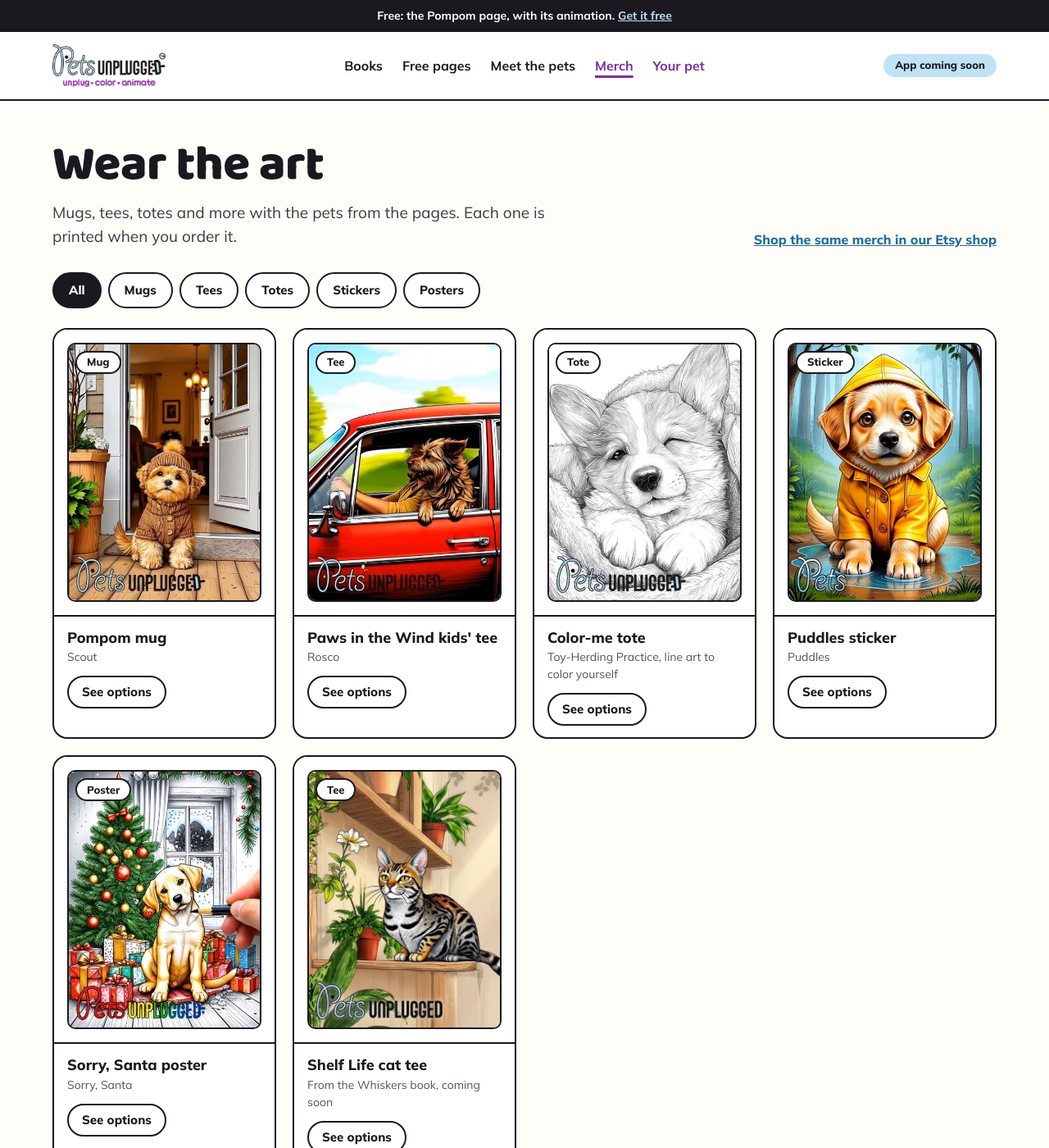
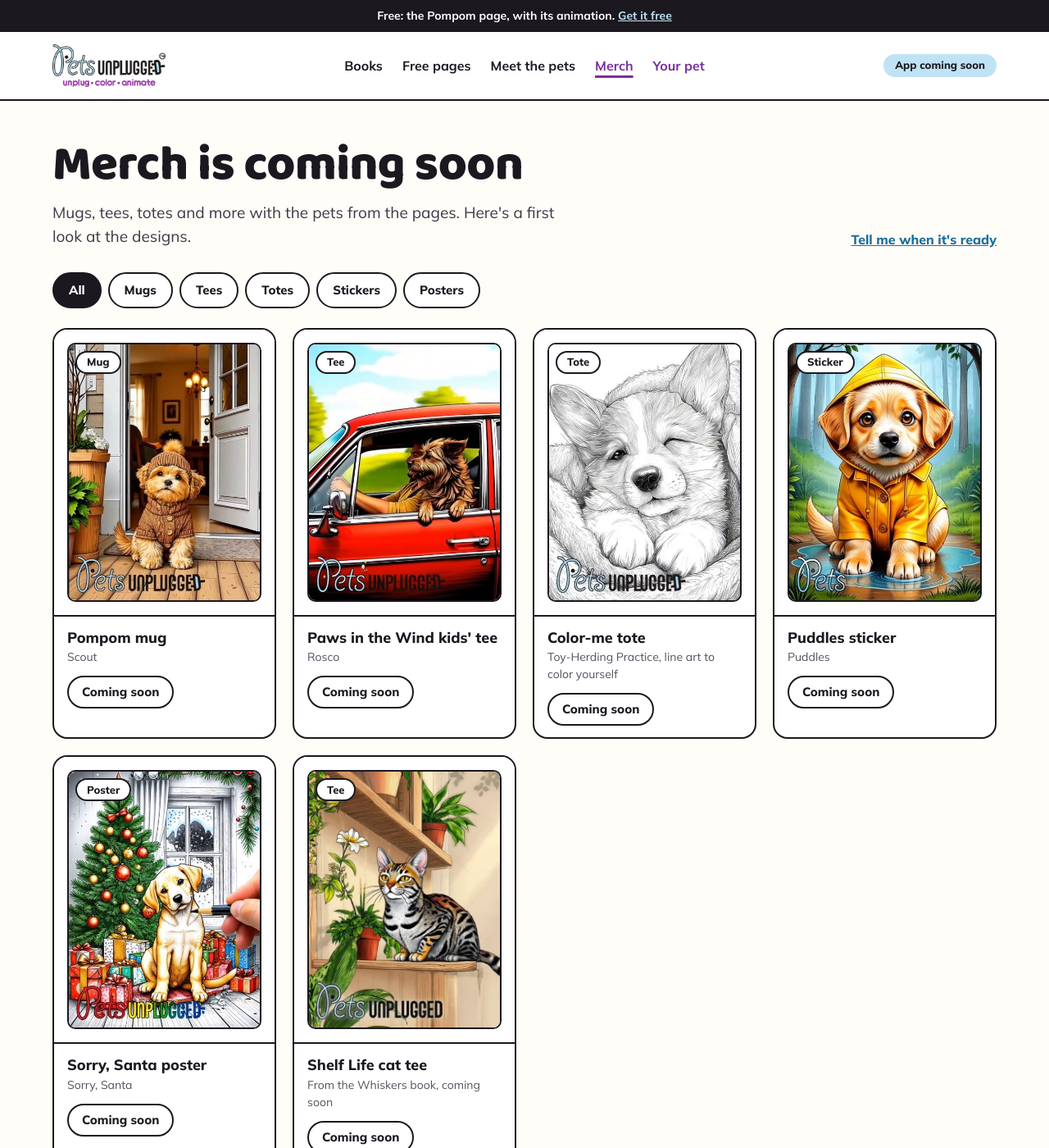
Before and after one commit to PetsUnpluggedArt/pets-unplugged.github.io, a Jekyll site: the page built from merchandise.html, in a window 1280 px wide and 1400 px high. Shown: the whole window at 82% size. Built offline with Jekyll 4.4.1, drawn with Linux system fonts in a browser that asks for light colours; some of the changed text lies outside the part shown.

Commit message:
Merch shows as coming soon until it's on Etsy; tidy two notes
- _config.yml: merch_live: false. A product with an etsy_url counts as live on its own.
- Merch page, home merch row and product pages: "Coming soon" and "Tell me when it's ready" instead of Etsy buy links and "checkout happens on Etsy".
- Books page: "Downloads are delivered instantly by Payhip" (was an internal note).
- Order form preview: dropped "Final permission wording is still being checked."

Co-Authored-By: Claude Opus 5.5 <noreply@anthropic.com>
Claude-Session: https://claude.ai/code/session_01QTfn3MeeCKDcg3vfMrQWiv

```diff
--- a/_config.yml
+++ b/_config.yml
@@ -32,6 +32,8 @@ form_recaptcha_key: "6LcBYSssAAAAAHyybuB7qBL--CJ-z1vhyNU13cFl"
 
 # Free gift: Pompom (PAWS page 1) with its animation, a free Payhip product that asks for an email.
 free_gift_url: "https://payhip.com/b/WMkrK"
+# Merch: false shows the designs as "coming soon". A product with an etsy_url is treated as live on its own.
+merch_live: false
 # ---------------------------------------------------------------------------
 
 prices:
--- a/_layouts/product.html
+++ b/_layouts/product.html
@@ -18,13 +18,13 @@ layout: default
       <p style="margin: 0; font-size: 17px; color: var(--text2)">{{ p.description }}</p>
       {% if p.sizes and p.sizes.size > 0 %}<div><span class="b">Sizes:</span> {{ p.sizes | join: ", " }}</div>{% endif %}
       <div class="row">
-        <a class="btn" href="{% if p.etsy_url != '' %}{{ p.etsy_url }}{% else %}{{ site.links.etsy }}{% endif %}">Shop it on Etsy</a>
+        {% if p.etsy_url != '' %}<a class="btn" href="{{ p.etsy_url }}">Shop it on Etsy</a>{% else %}<a class="btn" href="/#contact">Tell me when it's ready</a>{% endif %}
         {% if dog %}<a class="btn2" href="{{ dog.url }}">The coloring page</a>{% endif %}
       </div>
       <div class="page pad stack small" style="gap: 6px; padding: 18px 20px">
         <div><b>Printed when you order.</b> Shipping time is shown at checkout.</div>
         {% if p.story == 'scout' %}<div><b>The story behind it:</b> <a href="/story/scout/">Scout, episode 1</a>. The coloring page is {{ site.prices.single_page }}.</div>{% elsif dog %}<div><b>The page behind it:</b> <a href="{{ dog.url }}">{{ dog.card_title }}</a>, PAWS page {{ dog.n }}.</div>{% endif %}
-        <div class="muted">Checkout on this site is coming soon. For now, merch is sold through our Etsy shop.</div>
+        {% if p.etsy_url != '' %}<div class="muted">Checkout on this site is coming soon. For now, merch is sold through our Etsy shop.</div>{% else %}<div class="muted">Coming soon. This design goes up in our Etsy shop first.</div>{% endif %}
       </div>
     </div>
   </div>
--- a/books.html
+++ b/books.html
@@ -129,7 +129,7 @@ description: The PAWS interactive dog coloring book (PDF $6.99 or paperback on A
     </div>
     {% endfor %}
   </div>
-  <p class="small muted" style="margin: 18px 0 0">Downloads are delivered by Payhip, as today. New pages show up here by themselves when they drop.</p>
+  <p class="small muted" style="margin: 18px 0 0">Downloads are delivered instantly by Payhip. New pages show up here by themselves when they drop.</p>
 </section>
 
 <section class="wrap sec split" id="notify" style="align-items: flex-start">
--- a/index.html
+++ b/index.html
@@ -100,11 +100,11 @@ image: /assets/img/og/site.jpg
 </section>
 
 <section class="wrap sec">
-  <div class="head-row"><h2 class="h2">Wear the art</h2><a class="link-b" href="/merchandise/">Shop all merch</a></div>
+  <div class="head-row"><h2 class="h2">{% if site.merch_live %}Wear the art{% else %}Merch is coming soon{% endif %}</h2><a class="link-b" href="/merchandise/">{% if site.merch_live %}Shop all merch{% else %}See the designs{% endif %}</a></div>
   <div class="grid">
     {% assign items = site.products | sort: "order" %}
     {% for it in items limit: 4 %}
-    <a href="{{ it.url }}" class="page card"><div class="card-img"><img src="{{ it.img }}" alt="{{ it.img_alt }}" width="480" height="600" loading="lazy"></div><div class="card-body"><div class="card-title">{{ it.title }}</div>{% include merch-price.html p=it.price %}<span class="btn2 card-btn">See options</span></div></a>
+    <a href="{{ it.url }}" class="page card"><div class="card-img"><img src="{{ it.img }}" alt="{{ it.img_alt }}" width="480" height="600" loading="lazy"></div><div class="card-body"><div class="card-title">{{ it.title }}</div>{% if it.etsy_url != '' %}{% include merch-price.html p=it.price %}<span class="btn2 card-btn">See options</span>{% else %}<span class="btn2 card-btn">Coming soon</span>{% endif %}</div></a>
     {% endfor %}
   </div>
 </section>
--- a/merchandise.html
+++ b/merchandise.html
@@ -7,10 +7,15 @@ description: Mugs, tees, totes, stickers and posters with the Pets Unplugged dog
 ---
 <section class="wrap head-row" style="padding-top: 48px; gap: 20px">
   <div>
+    {% if site.merch_live %}
     <h1>Wear the art</h1>
     <p class="lead">Mugs, tees, totes and more with the pets from the pages. Each one is printed when you order it.</p>
+    {% else %}
+    <h1>Merch is coming soon</h1>
+    <p class="lead">Mugs, tees, totes and more with the pets from the pages. Here's a first look at the designs.</p>
+    {% endif %}
   </div>
-  <a class="link-b" href="{{ site.links.etsy }}">Shop the same merch in our Etsy shop</a>
+  {% if site.merch_live %}<a class="link-b" href="{{ site.links.etsy }}">Shop the same merch in our Etsy shop</a>{% else %}<a class="link-b" href="#merch-notify">Tell me when it's ready</a>{% endif %}
 </section>
 
 <section class="wrap" style="padding-top: 28px">
@@ -28,16 +33,20 @@ description: Mugs, tees, totes, stickers and posters with the Pets Unplugged dog
     {% for it in items %}
     <a href="{{ it.url }}" class="page card" data-tags="{{ it.kind }}">
       <div class="card-img bg-lilac" style="padding: 16px"><img src="{{ it.img }}" alt="{{ it.img_alt }}" width="480" height="600" loading="lazy" style="border-radius: 10px; border: 2px solid var(--ink)"><span class="chip" style="top: 26px; left: 26px">{{ it.kind }}</span></div>
-      <div class="card-body"><div class="card-title">{{ it.title }}</div><div class="card-sub">{{ it.pet }}</div>{% include merch-price.html p=it.price %}<span class="btn2 card-btn">See options</span></div>
+      <div class="card-body"><div class="card-title">{{ it.title }}</div><div class="card-sub">{{ it.pet }}</div>{% if it.etsy_url != '' %}{% include merch-price.html p=it.price %}<span class="btn2 card-btn">See options</span>{% else %}<span class="btn2 card-btn">Coming soon</span>{% endif %}</div>
     </a>
     {% endfor %}
   </div>
 </section>
 
-<section class="wrap sec sec-end" style="padding-top: 56px">
+<section class="wrap sec sec-end" style="padding-top: 56px" id="merch-notify">
   <div class="grid grid-wide" style="margin-top: 0">
     <div class="page pad"><div class="b" style="font-size: 18px">Printed when you order</div><div style="color: var(--text2); margin-top: 4px">Made by our print partner and shipped straight to you. No warehouse full of leftovers.</div></div>
     <div class="page pad"><div class="b" style="font-size: 18px">New art, new merch</div><div style="color: var(--text2); margin-top: 4px">When a new page drops, its pet shows up here too.</div></div>
+    {% if site.merch_live %}
     <div class="page pad"><div class="b" style="font-size: 18px">Secure checkout</div><div style="color: var(--text2); margin-top: 4px">For now, merch checkout happens on Etsy. Card details never touch our site.</div></div>
+    {% else %}
+    <div class="page pad"><div class="b" style="font-size: 18px">Hear when it's ready</div><div style="color: var(--text2); margin-top: 4px">The first designs go up in <a href="{{ site.links.etsy }}">our Etsy shop</a>. <a href="/#contact">Join the email list</a> and we'll tell you the day they land.</div></div>
+    {% endif %}
   </div>
 </section>
--- a/your-pet/order.html
+++ b/your-pet/order.html
@@ -64,7 +64,7 @@ description: The order form for Your pet as a coloring page. It opens with the P
       <label class="check"><input type="checkbox" name="permission" value="yes" required><span><b>Required.</b> I took this photo or have the right to use it. Kubbord Labs LLC (Pets Unplugged) may use my pet's photo and page in its coloring books, on its website and in its posts. Printed books stay in print even if I change my mind later.</span></label>
       <label class="check"><input type="checkbox" name="share_free" value="yes"><span><b>Optional.</b> Share my pet as a free page for other kids to color.</span></label>
       <label class="check"><input type="checkbox" name="merch" value="yes"><span><b>Optional.</b> My pet can appear on Pets Unplugged merch.</span></label>
-      <p class="tiny muted" style="margin: 0">Final permission wording is still being checked. <a href="/terms/">Terms</a></p>
+      <p class="tiny muted" style="margin: 0"><a href="/terms/">Terms</a></p>
     </fieldset>
 
     <fieldset class="form-card" disabled>
```
